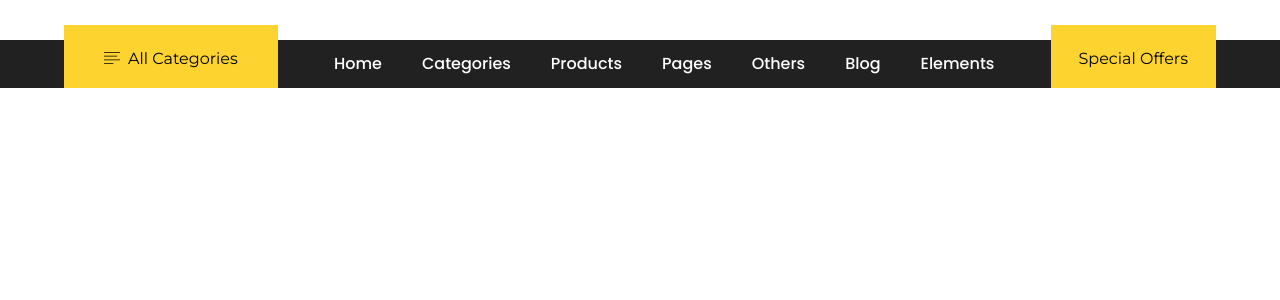
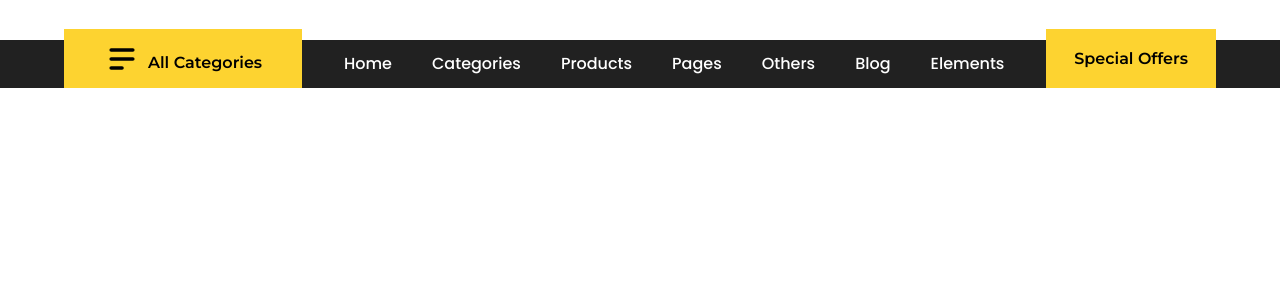
Before and after one commit to naim0018/electron_client, a React (Vite) app: page / in a window 1280 px wide. Shown: the top 300 px of the page. Built offline with nearby package versions, Linux system fonts and the light colour scheme.

Commit message:
padding issue fixed

```diff
--- a/src/Pages/Header/Navbar/Navbar.jsx
+++ b/src/Pages/Header/Navbar/Navbar.jsx
@@ -1,6 +1,5 @@
 import { useState } from 'react';
-import '../../../../src/index.css'
-import { TfiAlignLeft } from "react-icons/tfi";
+import { HiMenuAlt2 } from "react-icons/hi";
 const Navbar = () => {
 
     const [isOpen, setIsOpen] = useState(false)
@@ -12,35 +11,35 @@ const Navbar = () => {
                 <div className="flex  justify-between text-black font-montserrat h-full items-center 2xl:max-w-[1380px]  xl:max-w-6xl lg:max-w-4xl md:max-w-2xl  max-w-sm px-5  mx-auto ">
                     {/* All Categoris */}
                     <div>
-                        <div onClick={() => setIsOpen(!isOpen)} className='bg-[#FDD330] cursor-pointer relative  pt-4 xl:px-10 px-3 pb-5 -mt-4 drop-shadow-t-2xl   '>
+                        <div onClick={() => setIsOpen(!isOpen)} className='bg-[#FDD330] cursor-pointer relative  pt-1 xl:px-10 px-3 pb-1 -mt-3 drop-shadow-t-2xl   '>
                             <div className='pt-2 flex relative justify-center items-center gap-x-2'>
-                                <TfiAlignLeft></TfiAlignLeft>
-                                <p className='text-center'>All Categories</p>
+                                <div className='text-4xl'> <HiMenuAlt2></HiMenuAlt2></div>
+                                <div className='text-center  font-montserrat font-semibold'>All Categories</div>
                             </div>
 
                         </div>
                         {/* dropdown menus */}
-                        <div className={isOpen ? "absolute bg-white shadow-2xl px-[1.7rem]  top-[5.5rem] transition-all duration-1000" : "absolute bg-white shadow-2xl px-[1.7rem] py-5  -top-full transition-all duration-1000 "}>
-                            <ul className='list-none  top-full left-0 flex flex-col gap-y-5 '>
-                                <div className='h-5 '>
+                        <div className={isOpen ? "absolute bg-white shadow-2xl px-[2.4rem]  top-[5.5rem] transition-all duration-1000" : "absolute bg-white shadow-2xl px-[2.4rem] py-5  -top-full transition-all duration-1000 "}>
+                            <ul className='list-none mt-4 mb-4 top-full left-0 flex flex-col gap-y-8 '>
+                                <div className='h-5 cursor-pointer hover:text-blue-500 '>
                                     <li className='border border-b-2  border-black'>Home & Kitchen</li>
                                 </div>
-                                <div className='h-5'>
+                                <div className='h-5 cursor-pointer hover:text-blue-500'>
                                     <li>Electronics & Digital</li>
                                 </div>
-                                <div className='h-5'>
+                                <div className='h-5 cursor-pointer hover:text-blue-500'>
                                     <li>Home Accessories</li>
 
                                 </div>
-                                <div className='h-5'>
+                                <div className='h-5 cursor-pointer hover:text-blue-500'>
                                     <li>Electronics</li>
 
                                 </div>
-                                <div className='h-5'>
+                                <div className='h-5 cursor-pointer hover:text-blue-500'>
 
                                     <li>Office Furniture</li>
                                 </div>
-                                <div className='h-5'>
+                                <div className='h-5 cursor-pointer hover:text-blue-500'>
                                     <li>Hotel Furniture</li>
 
                                 </div>
@@ -70,7 +69,7 @@ const Navbar = () => {
                         </ul>
                     </div>
                     {/* Special offers */}
-                    <div className='bg-[#FDD330] relative md:flex hidden cursor-pointer pt-4 xl:px-7 px-2 pb-5 -mt-4 drop-shadow-t-2xl   '>
+                    <div className='bg-[#FDD330] relative md:flex hidden font-semibold cursor-pointer pt-3 xl:px-7 px-2 pb-5 -mt-3 drop-shadow-t-2xl   '>
                         <div className='pt-2'>
                             <p className='text-center'>Special Offers</p>
                         </div>
```
